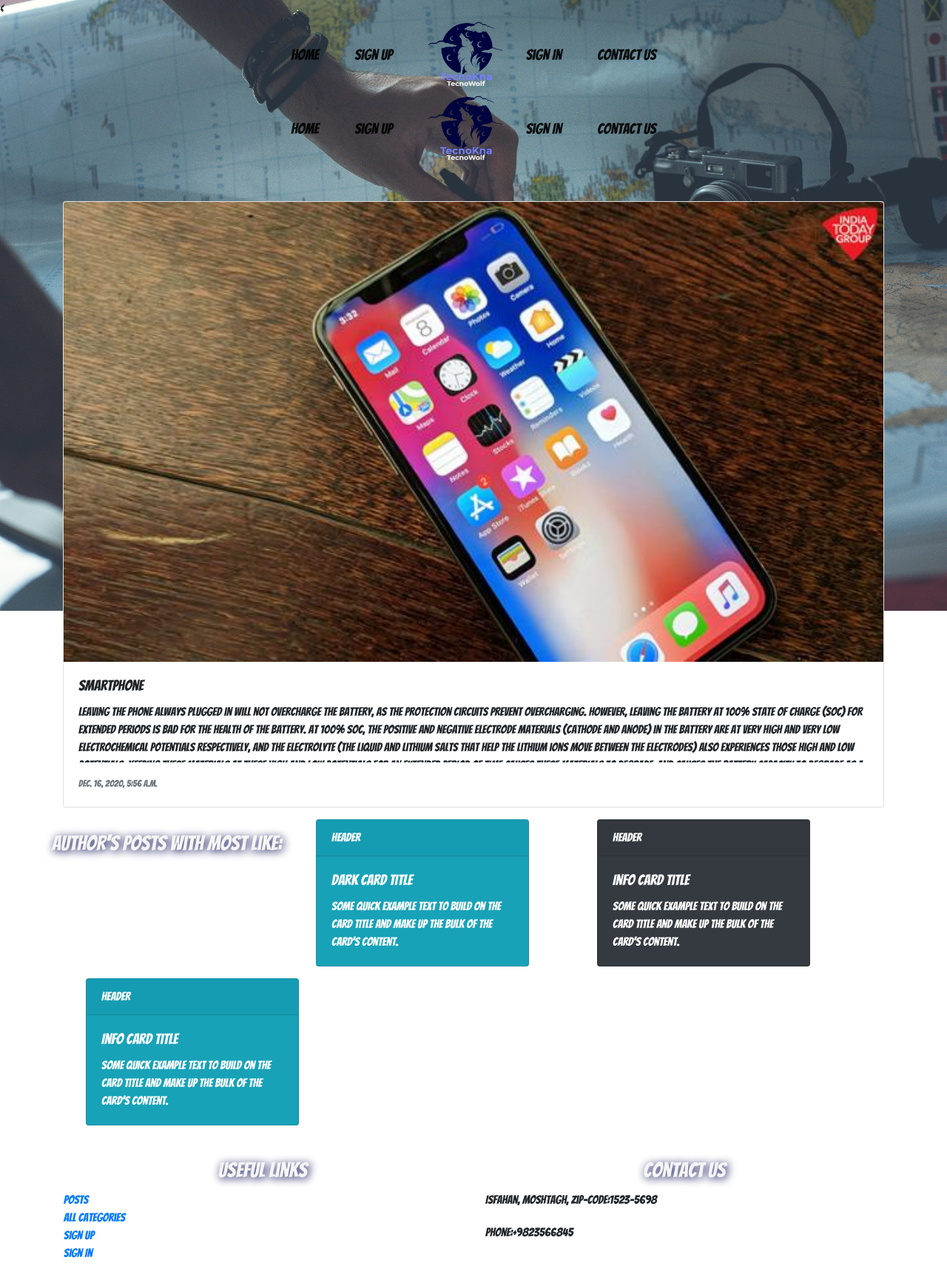
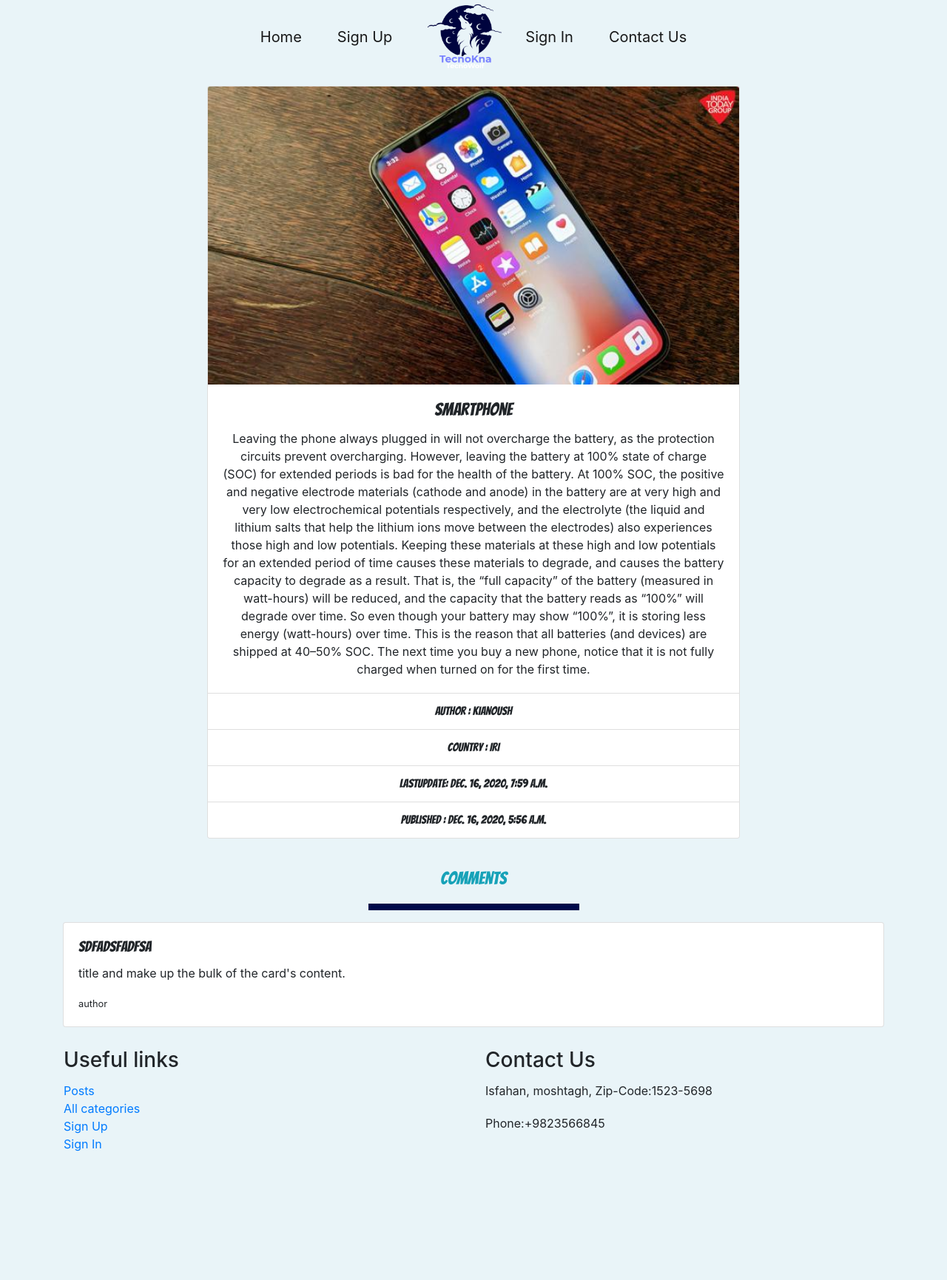
Before and after one commit to kianoushit1999/TecnoKna, a Django app: page /blog/single_post/1 in a window 1280 px wide. Shown: the whole page at 74% size. After the commit the page ends 1557 px from the top, so only its background shows below. Run offline with Django 3.2, Linux system fonts and the light colour scheme; data comes from the database, SQL or seed files in the repository; some libraries are stand-ins or nearby versions; some web fonts are replaced.

Commit message:
creating basic of posts

```diff
--- a/account/models.py
+++ b/account/models.py
@@ -8,7 +8,7 @@ class User(AbstractUser):
     country = models.CharField(max_length=128, blank=True, null=True)
 
     def __str__(self):
-        return f'name:{self.username} and country:{self.country}'
+        return f'{self.username}'
 
 class Phone(models.Model):
     phone_re = RegexValidator(regex=r'^\+?1?\d{10,15}$', message="Your phone number should be like this format +9999...")
--- a/static/blog/post.css
+++ b/static/blog/post.css
@@ -5,17 +5,23 @@ body, html{
     margin: 0;
 }
 body{
-    background: url("images/shape1.jpg") center no-repeat;
-    background-size: cover;
-    height: 100%;
+    background: #e9f4f8;
+}
+h4,h5,li{
     font-family: 'Bangers';
 }
-h3{
-    text-align: center;
-    color: whitesmoke;
-    text-shadow: 2px 2px 12px #01084f;
+hr{
+    width: 25%;
+    height: 8px;
+    background: #00094a;
 }
-#card_overflow{
-    height: 80px;
-    overflow: auto;
+@media (max-width: 900px) {
+    .card {
+        width: 35rem !important;
+    }
 }
+@media (max-width: 600px) {
+    .card{
+        width: 25rem !important;
+    }
+}
--- a/templates/blog/post.html
+++ b/templates/blog/post.html
@@ -1,74 +1,73 @@
-{% extends 'basic/basic_all_page.html' %}
 {% load static %}
-{% block title %}
-    <title>Post</title>
-{% endblock %}
-{% block links %}
-    <<link href='https://fonts.googleapis.com/css?family=Bangers' rel='stylesheet'>
+<!DOCTYPE html>
+<html lang="en">
+<head>
+    <meta charset="UTF-8">
+    <title>{{ post.title }}</title>
+    <meta name="viewport" content="width=device-width, initial-scale=1, shrink-to-fit=no">
+    <meta http-equiv="x-ua-compatible" content="ie=edge">
+    <link rel="stylesheet" href="https://use.fontawesome.com/releases/v5.8.2/css/all.css">
+    <link rel="stylesheet" href="https://stackpath.bootstrapcdn.com/bootstrap/4.3.1/css/bootstrap.min.css"
+          integrity="sha384-ggOyR0iXCbMQv3Xipma34MD+dH/1fQ784/j6cY/iJTQUOhcWr7x9JvoRxT2MZw1T" crossorigin="anonymous">
+    <link href="{% static 'blog/css/all.css' %}" rel="stylesheet">
+    <link href="https://unpkg.com/aos@2.3.1/dist/aos.css" rel="stylesheet">
+    <link href='https://fonts.googleapis.com/css?family=Bangers' rel='stylesheet'>
     <link rel="stylesheet" href="{% static 'blog/post.css' %}">
-{% endblock %}
-{% block  main %}
-<header>
-    <nav class="navbar navbar-light p-0 m-0">
-        <div class="container-fluid justify-content-center">
-            <a class="navbar-brand px-md-3 px-sm-0" href="#">Home</a>
-            <a class="navbar-brand px-md-3 px-sm-0" href="SignUp.html">Sign Up</a>
-            <a class="navbar-brand py-0 pl-md-3 pl-sm-0" href="#">
-                <img src="images/navbarmani.png" height="100" width="100"/>
-            </a>
-            <a class="navbar-brand px-md-3 px-sm-0" href="SignIn.html">Sign In</a>
-            <a class="navbar-brand px-md-3 px-sm-0 mr-sm-0" href="#">Contact Us</a>
-        </div>
-        <section class="container my-auto h-100">
+</head>
+<body>
+{% include 'basic/header.html' %}
+<section>
+    <div class="container">
         <div class="row">
-                <div class="col-12 mt-5">
-                    <div class="card mb-3">
+            <div class="col-12 text-center py-3">
+                <div class="card mx-auto" style="width: 45rem;">
                     <img class="card-img-top" src="{{ post.image.url }}" alt="Card image cap">
                     <div class="card-body">
-                            <h5 class="card-title">{{ post.title }}</h5>
-                            <p class="card-text" id="card_overflow">
+                        <h4 class="card-title">{{ post.title }}</h4>
+                        <p class="card-text">
                             {{ post.content }}
                         </p>
-                            <p class="card-text"><small class="text-muted">{{ post.published_at }}</small></p>
                     </div>
-                    </div>
-                </div>
-                <div class="row">
-                    <div class="col-12 my-3">
-                        <h3>Author's posts with most like:</h3>
-                    </div>
-                </div>
-                <div class="col-md-4 col-xs-12 ">
-                    <div class="card text-white bg-info mb-3 mx-auto" style="max-width: 18rem;">
-                        <div class="card-header">Header</div>
-                        <div class="card-body">
-                            <h5 class="card-title">Dark card title</h5>
-                            <p class="card-text">Some quick example text to build on the card title and make up the bulk of the card's content.</p>
-                        </div>
-                    </div>
-                </div>
-                <div class="col-md-4 col-xs-12">
-                    <div class="card text-white bg-dark mb-3 mx-auto" style="max-width: 18rem;">
-                        <div class="card-header">Header</div>
-                        <div class="card-body">
-                            <h5 class="card-title">Info card title</h5>
-                            <p class="card-text">Some quick example text to build on the card title and make up the bulk of the card's content.</p>
-                        </div>
-                    </div>
-                </div>
-                <div class="col-md-4 col-xs-12">
-                    <div class="card text-white bg-info mb-3 mx-auto" style="max-width: 18rem;">
-                        <div class="card-header">Header</div>
-                        <div class="card-body">
-                            <h5 class="card-title">Info card title</h5>
-                            <p class="card-text">Some quick example text to build on the card title and make up the bulk of the card's content.</p>
+                    <ul class="list-group list-group-flush">
+                        <li class="list-group-item">Author : {{ post.author|capfirst }}</li>
+                        <li class="list-group-item">Country : {{ post.author.country|capfirst }}</li>
+                        <li class="list-group-item">LastUpdate: {{ post.updated_at }}</li>
+                        <li class="list-group-item">Published : {{ post.published_at }}</li>
+                    </ul>
                 </div>
             </div>
         </div>
     </div>
 </section>
-    </nav>
-</header>
-{% endblock %}
-{% block js %}
-{% endblock %}
+<main class="container">
+    <div class="row">
+        <div class="col-12">
+            <h4 class="text-center mt-4 mb-1 text-info">Comments</h4>
+        </div>
+        <hr>
+        <div class="col-12">
+            <div class="card">
+                <div class="card-body">
+                    <h5 class="card-title">sdfadsfadfsa</h5>
+                    <p class="card-text">title and make up the bulk of the card's content.</p>
+                    <small>author</small>
+                </div>
+            </div>
+        </div>
+    </div>
+</main>
+{% include 'basic/footer.html' %}
+
+<script src="https://code.jquery.com/jquery-3.3.1.slim.min.js"
+        integrity="sha384-q8i/X+965DzO0rT7abK41JStQIAqVgRVzpbzo5smXKp4YfRvH+8abtTE1Pi6jizo"
+        crossorigin="anonymous"></script>
+<script src="https://cdnjs.cloudflare.com/ajax/libs/popper.js/1.14.7/umd/popper.min.js"
+        integrity="sha384-UO2eT0CpHqdSJQ6hJty5KVphtPhzWj9WO1clHTMGa3JDZwrnQq4sF86dIHNDz0W1"
+        crossorigin="anonymous"></script>
+<script src="https://stackpath.bootstrapcdn.com/bootstrap/4.3.1/js/bootstrap.min.js"
+        integrity="sha384-JjSmVgyd0p3pXB1rRibZUAYoIIy6OrQ6VrjIEaFf/nJGzIxFDsf4x0xIM+B07jRM"
+        crossorigin="anonymous"></script>
+<script type="text/javascript" src="{% static 'blog/js/bootstrap.js' %}"></script>
+<script src="https://unpkg.com/aos@2.3.1/dist/aos.js"></script>
+</body>
+</html>
```
Lines whose indentation alone changed are shown as unchanged.
